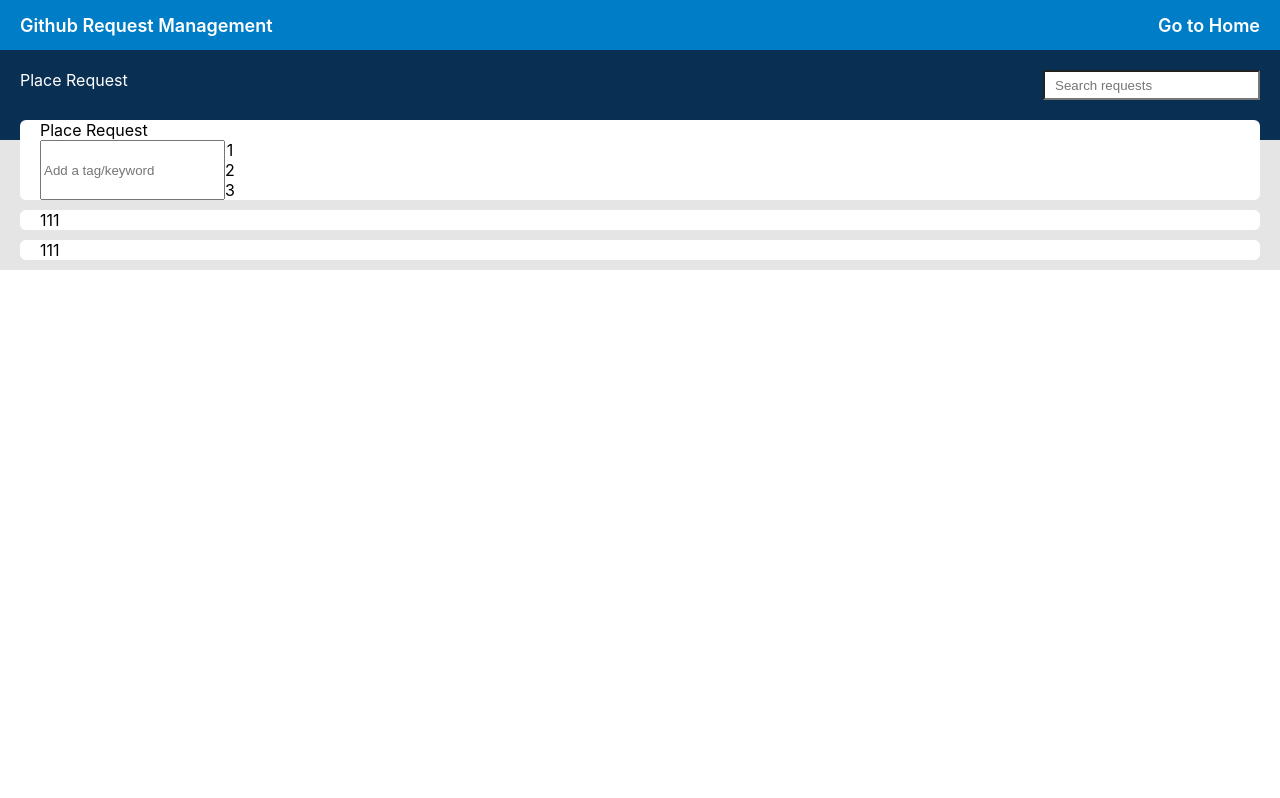
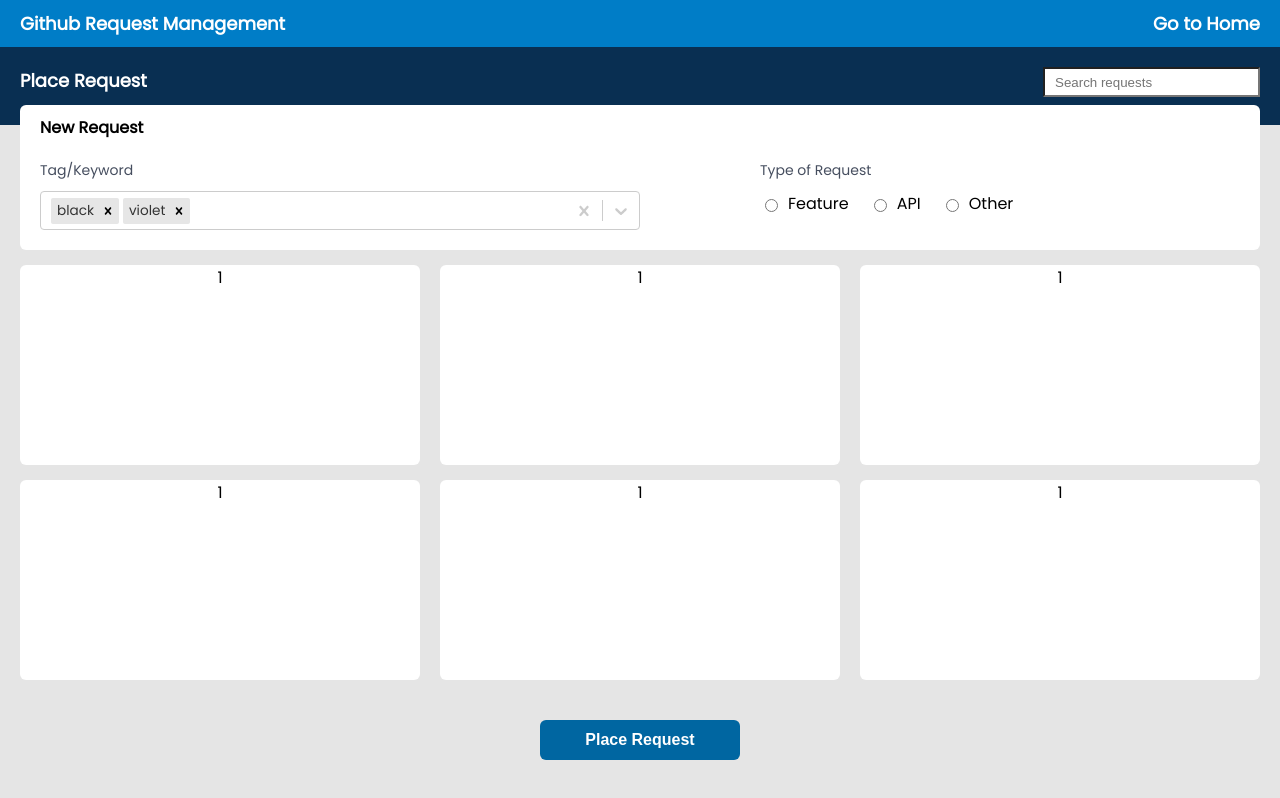
Before and after one commit to Ranjith10/react-forms, a React (Create React App) app: page /advanced-form in a window 1280 px wide. Built offline with nearby package versions, Linux system fonts and the light colour scheme.

Commit message:
Styled advanced form

```diff
--- a/package.json
+++ b/package.json
@@ -11,6 +11,7 @@
         "react-dom": "^16.13.1",
         "react-router-dom": "^5.2.0",
         "react-scripts": "3.4.1",
+        "react-select": "^3.1.0",
         "yup": "^0.29.1"
     },
     "scripts": {
--- a/src/Forms/AdvancedForm.css
+++ b/src/Forms/AdvancedForm.css
@@ -43,31 +43,104 @@
     border: none;
     outline: none;
 }
+.adv-form-titlebar {
+    font-size: 18px;
+    font-weight: 600;
+}
+.form-container {
+    background-color: #e5e5e5;
+}
 .adv-form-content {
     display: flex;
     flex-direction: column;
-    background-color: #e5e5e5;
 }
 .adv-form-basic-content {
     display: flex;
     flex-direction: column;
-    padding: 0 20px;
+    padding: 10px 20px 20px;
     background-color: #ffffff;
-    margin: -20px 20px 10px;
+    margin: -20px 20px 15px;
     border-radius: 6px;
 }
 .adv-form-basic-content-title {
     display: flex;
     justify-content: flex-start;
+    margin-bottom: 20px;
+    font-size: 16px;
+    font-weight: 600;
+}
+.basic-multi-select {
+    width: 600px;
+}
+.tag-container {
+    display: flex;
+    flex-direction: column;
+    align-items: flex-start;
+    width: 60%;
+}
+.tag-container > label {
+    margin-bottom: 10px;
+    font-size: 14px;
+    color: #464e5f;
 }
 .adv-form-basic-content-container {
     display: flex;
 }
+.type-request-container {
+    display: flex;
+    flex-direction: column;
+    width: 40%;
+}
+.type-of-request {
+    display: flex;
+    margin-bottom: 10px;
+    font-size: 14px;
+    color: #464e5f;
+}
+.type-request {
+    display: flex;
+    align-items: center;
+}
+.type-request > input {
+    margin-right: 10px;
+    cursor: pointer;
+}
+.type-request > label {
+    margin-right: 20px;
+}
+
 .adv-form-content-row-1,
 .adv-form-content-row-2 {
     display: flex;
     padding: 0 20px;
-    background-color: #ffffff;
-    margin: 0 20px 10px;
+    margin: 0 0 15px;
     border-radius: 6px;
 }
+.adv-form-content-row-2 {
+    margin-bottom: 40px;
+}
+.form-content-box {
+    background-color: #ffffff;
+    width: 33%;
+    margin-right: 20px;
+    border-radius: 6px;
+    height: 200px;
+}
+.form-content-box:last-child {
+    margin-right: 0px;
+}
+form > button[type='submit'] {
+    margin-bottom: 40px;
+    width: 200px;
+    font-size: 16px;
+    text-transform: capitalize;
+    padding: 5px;
+    border: none;
+    outline: none;
+    font-weight: 600;
+    background-color: #0066a1;
+    color: #ffffff;
+    border-radius: 6px;
+    cursor: pointer;
+    height: 40px;
+}
--- a/src/Forms/AdvancedForm.js
+++ b/src/Forms/AdvancedForm.js
@@ -1,7 +1,27 @@
 import React from 'react'
 import { NavLink } from 'react-router-dom'
+import Select from 'react-select'
 
 import './AdvancedForm.css'
+
+const colourOptions = [
+    {
+        label: 'red',
+        value: 'red',
+    },
+    {
+        label: 'blue',
+        value: 'blue',
+    },
+    {
+        label: 'black',
+        value: 'black',
+    },
+    {
+        label: 'violet',
+        value: 'violet',
+    },
+]
 
 const AdvancedForm = () => {
     return (
@@ -20,31 +40,70 @@ const AdvancedForm = () => {
                     placeholder='Search requests'
                 />
             </div>
+            <form className='form-container'>
                 <div className='adv-form-content'>
                     <div className='adv-form-basic-content'>
                         <div className='adv-form-basic-content-title'>
-                        Place Request
+                            New Request
                         </div>
                         <div className='adv-form-basic-content-container'>
-                        <input type='text' placeholder='Add a tag/keyword' />
+                            <div className='tag-container'>
+                                <label>Tag/Keyword</label>
+                                <Select
+                                    defaultValue={[
+                                        colourOptions[2],
+                                        colourOptions[3],
+                                    ]}
+                                    isMulti
+                                    name='colors'
+                                    options={colourOptions}
+                                    className='basic-multi-select'
+                                    classNamePrefix='select'
+                                />
+                            </div>
                             <div className='type-request-container'>
-                            <div>1</div>
-                            <div>2</div>
-                            <div>3</div>
+                                <div className='type-of-request'>
+                                    Type of Request
+                                </div>
+                                <div className='type-request'>
+                                    <input
+                                        type='radio'
+                                        id='feature'
+                                        name='request'
+                                        value='male'
+                                    />
+                                    <label for='male'>Feature</label>
+                                    <input
+                                        type='radio'
+                                        id='api'
+                                        name='request'
+                                        value='female'
+                                    />
+                                    <label for='female'>API</label>
+                                    <input
+                                        type='radio'
+                                        id='other'
+                                        name='request'
+                                        value='other'
+                                    />
+                                    <label for='other'>Other</label>
+                                </div>
                             </div>
                         </div>
                     </div>
                     <div className='adv-form-content-row-1'>
-                    <div>1</div>
-                    <div>1</div>
-                    <div>1</div>
+                        <div className='form-content-box'>1</div>
+                        <div className='form-content-box'>1</div>
+                        <div className='form-content-box'>1</div>
                     </div>
                     <div className='adv-form-content-row-2'>
-                    <div>1</div>
-                    <div>1</div>
-                    <div>1</div>
+                        <div className='form-content-box'>1</div>
+                        <div className='form-content-box'>1</div>
+                        <div className='form-content-box'>1</div>
                     </div>
                 </div>
+                <button type='submit'>Place Request</button>
+            </form>
         </div>
     )
 }
--- a/src/index.css
+++ b/src/index.css
@@ -1,8 +1,8 @@
+@import url('https://fonts.googleapis.com/css?family=Poppins');
+
 body {
     margin: 0;
-    font-family: -apple-system, BlinkMacSystemFont, 'Segoe UI', 'Roboto',
-        'Oxygen', 'Ubuntu', 'Cantarell', 'Fira Sans', 'Droid Sans',
-        'Helvetica Neue', sans-serif;
+    font-family: Poppins;
     -webkit-font-smoothing: antialiased;
     -moz-osx-font-smoothing: grayscale;
 }
```
Also changed, not shown: 1 other file (tests, documents, lock files or other folders). Lines whose indentation alone changed are shown as unchanged.
